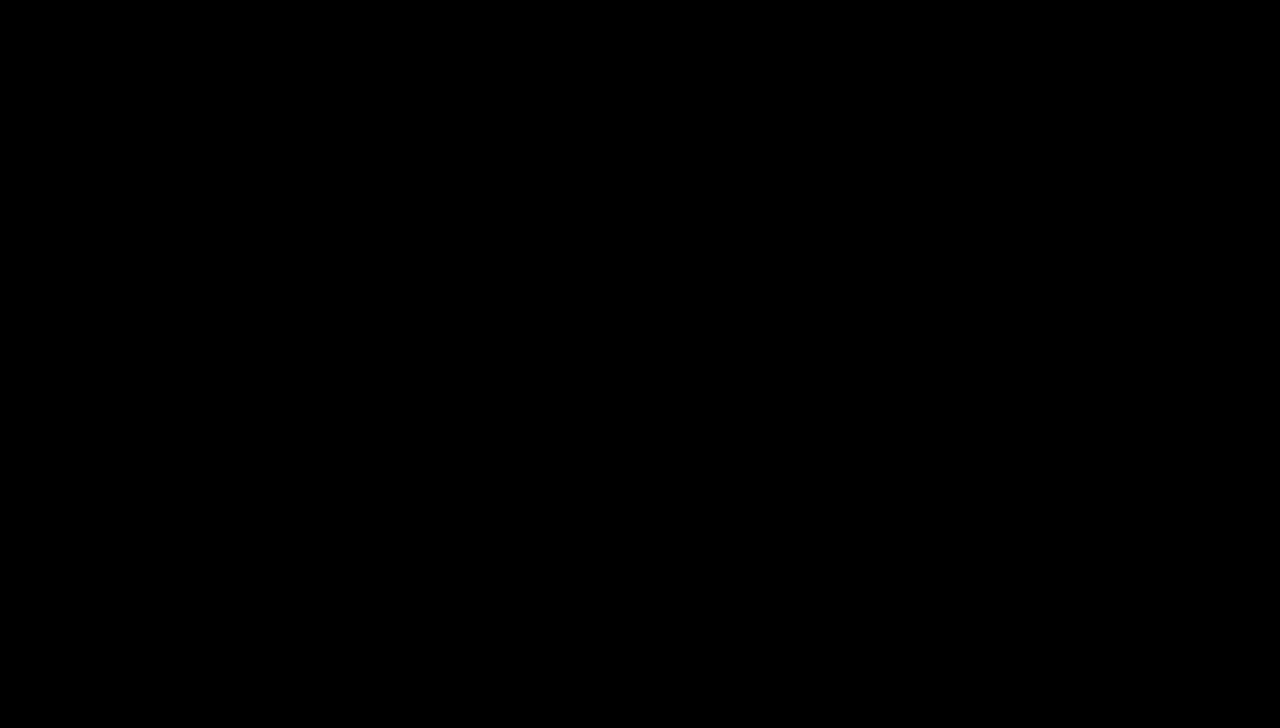
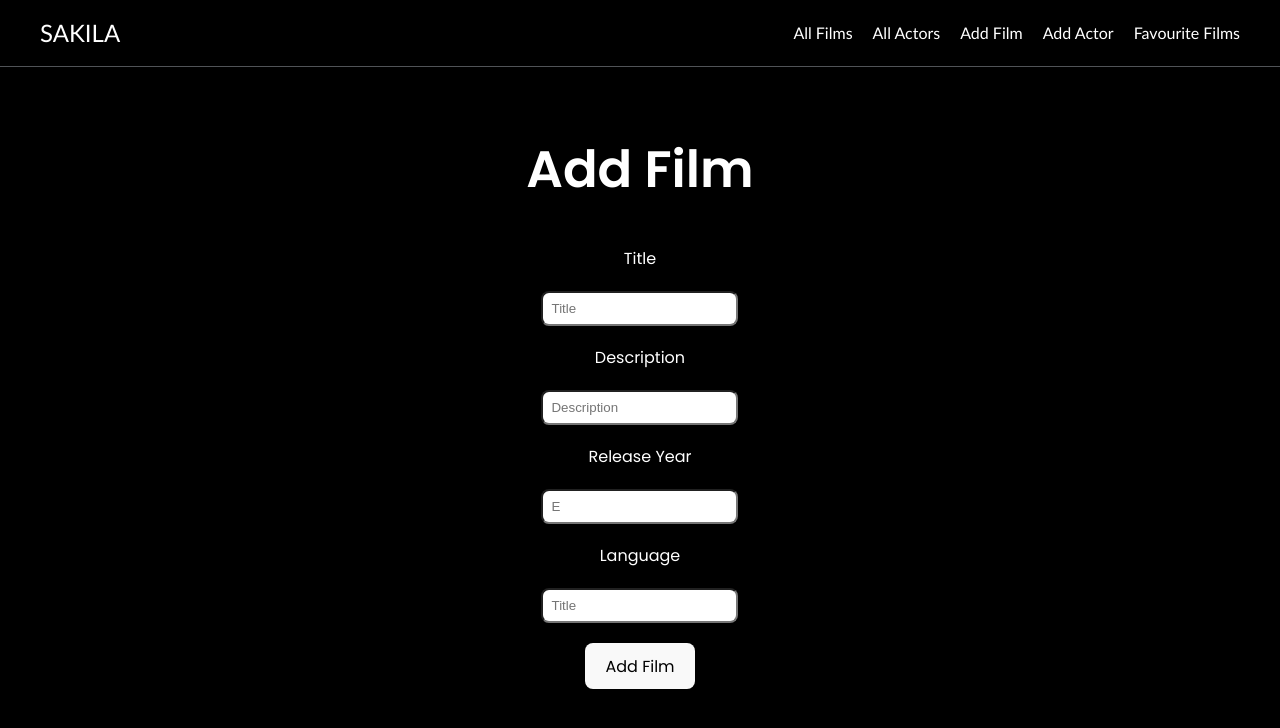
Before and after one commit to Sadia-H/TSI-Sakila-Frontend, a React (Vite) app: page /add-film in a window 1280 px wide. Before the commit this address had no page. Shown: the top 728 px of the page. Built offline with nearby package versions, Linux system fonts and the light colour scheme.

Commit message:
Created AddFilm form - basic form

```diff
--- a/src/App.tsx
+++ b/src/App.tsx
@@ -7,6 +7,7 @@ import AllActors from './Components/AllActors'
 import ActorById from './Components/ActorById'
 import FavouriteFilms from './Components/FavouriteFIlms'
 import AddActor from './Components/AddActor'
+import AddFilm from './Components/AddFilm'
 
 function App() {
   return (
@@ -18,6 +19,7 @@ function App() {
         <Route path='/actor/:id' element={<ActorById/>} />
         <Route path='/favourite-films' element={<FavouriteFilms/>}/>
         <Route path='/add-actor' element={<AddActor/>}/>
+        <Route path='/add-film' element={<AddFilm/>}/>
       </Routes>
 
     </BrowserRouter>
--- a/src/Components/AddFilm.tsx
+++ b/src/Components/AddFilm.tsx
@@ -1,5 +1,115 @@
+import { FormEvent, useState } from 'react';
+import '../CSS/AddFilm.css'
+import Navbar from './Navbar'
+import { useNavigate } from 'react-router-dom';
+
+
 export default function AddFilm() {
+    const [title, setTitle] = useState("");
+    const [description, setDescription] = useState("");
+    const [releaseYear, setReleaseYear] = useState("");
+    const [language, setLanguage] = useState("");
+    const [length, setLength] = useState("");
+    const [successMessage, setSuccessMessage] = useState("");
+    const [titleError, setTitleError] = useState("");
+    const [descriptionError, setDescriptionError] = useState("");
+
+    // const [rating, setRating] = useState("");
+    // const [specialFeatures, setSpecialFeatures] = useState("");
+
+    const navigate = useNavigate();
+    const apiUrl = import.meta.env.VITE_API_URL;
+
+    const validateInputs = () => {
+        let isValid = true;
+        if (title.trim() === "") {
+            setTitleError("Please enter the film title.");
+            isValid = false;
+        } else {
+            setTitleError("");
+        }
+        return isValid;
+    }
+
+    const handleSubmit = (event: FormEvent<HTMLFormElement>):void => {
+        event.preventDefault();
+
+        if(!validateInputs()) {
+            return;
+        }
+
+        setSuccessMessage("Film added successfully!");
+        setTimeout(() => {
+            // navigate(`/actor/${id}`);
+        }, 1000);
+    }
+
+
     return(
-        <p>hello</p>
+        <div>
+            <Navbar/>
+            <h1>Add Film</h1>
+            <form onSubmit={handleSubmit}>
+                <label>Title
+                        <input
+                            type="text"
+                            placeholder="Title"
+                            value={title}
+                            onChange = {(e) => setTitle(e.target.value)}
+                        />
+                        {titleError &&
+                        <div className="errorMessage">
+                            {titleError}
+                        </div>}
+                </label>
+
+                <label>Description
+                        <input
+                            placeholder="Description"
+                            value={description}
+                            onChange = {(e) => setTitle(e.target.value)}
+                        />
+                        {titleError &&
+                        <div className="errorMessage">
+                            {titleError}
+                        </div>}
+                </label>
+
+                <label>Release Year
+                        <input
+                            type="text"
+                            placeholder="E"
+                            value={releaseYear}
+                            onChange = {(e) => setTitle(e.target.value)}
+                        />
+                        {titleError &&
+                        <div className="errorMessage">
+                            {titleError}
+                        </div>}
+                </label>
+
+                <label>Language
+                        <input
+                            type="text"
+                            placeholder="Title"
+                            value={title}
+                            onChange = {(e) => setTitle(e.target.value)}
+                        />
+                        {titleError &&
+                        <div className="errorMessage">
+                            {titleError}
+                        </div>}
+                </label>
+
+
+
+                <button type="submit">Add Film</button>
+            </form>
+            {successMessage && (
+                    <div>
+                        <p>{successMessage}</p>
+                    </div>
+                )}
+        </div>
     )
 }
--- a/src/Components/Navbar.tsx
+++ b/src/Components/Navbar.tsx
@@ -16,6 +16,7 @@ export default function Navbar () {
             <div className="webPages">
                 <Link to ="/all-films">All Films</Link>
                 <Link to ="/all-actors">All Actors</Link>
+                <Link to ="/add-film">Add Film</Link>
                 <Link to ="/add-actor">Add Actor</Link>
                 <Link to ="/favourite-films">Favourite Films</Link>
             </div>
```
Also changed, not shown: src/CSS/AddFilm.css (added).
